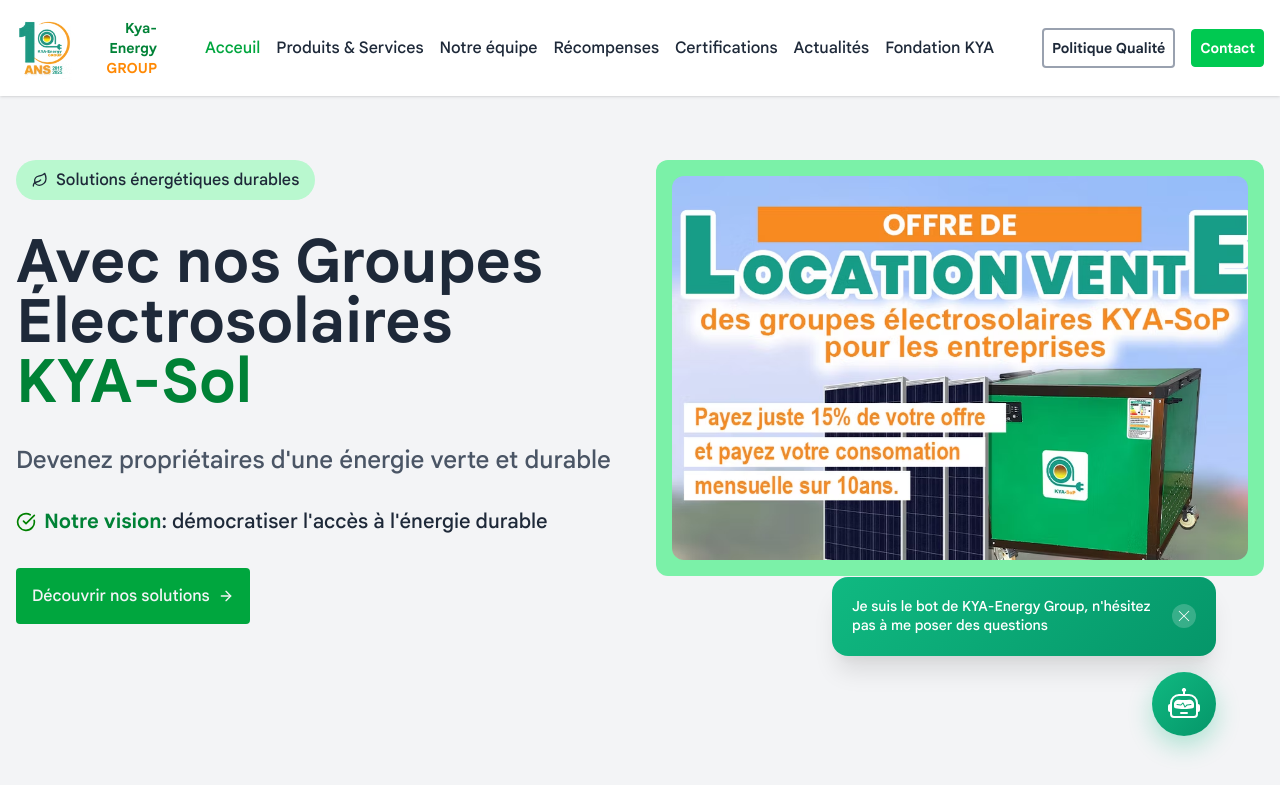
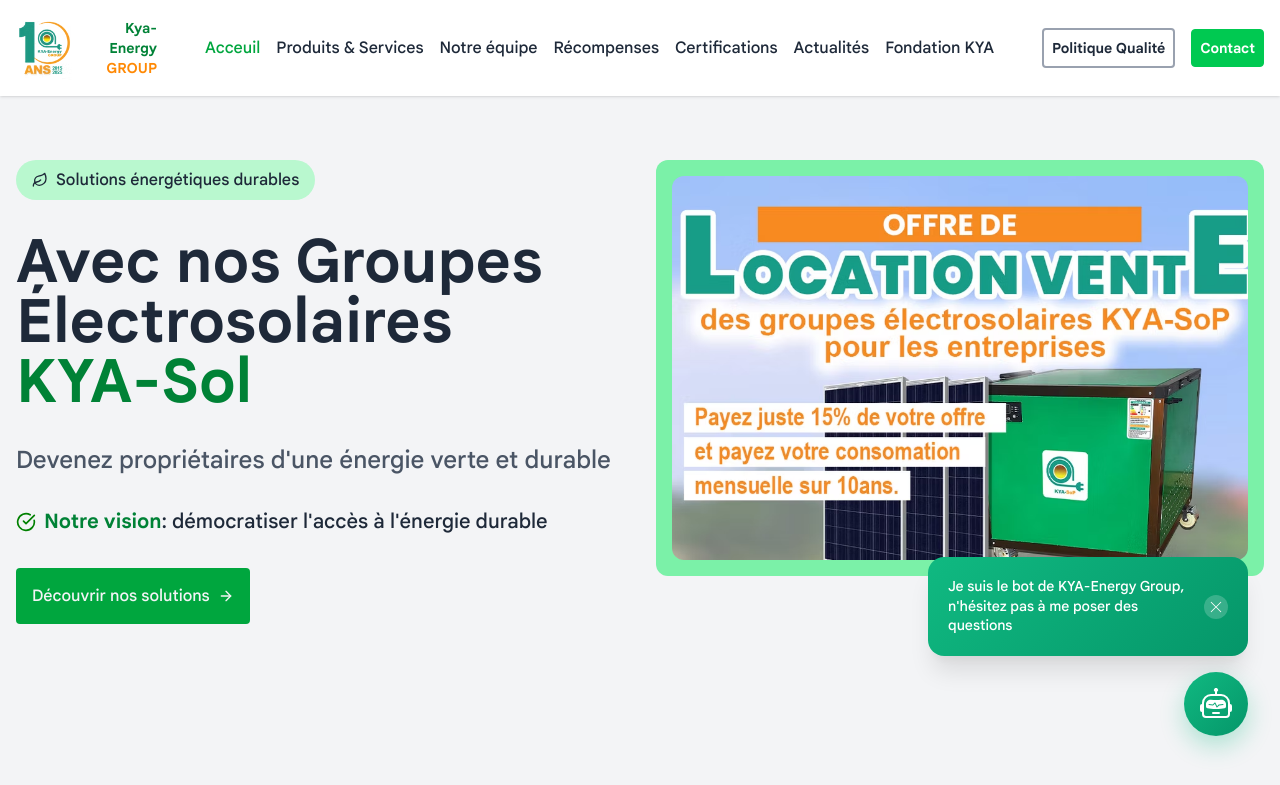
Before and after one commit to georgesnoe/kya-energy-website-redesign, a Next.js app: page / in a window 1280 px wide. Shown: the top 785 px of the page. Built offline with nearby package versions, Linux system fonts and the light colour scheme.

Commit message:
Fix chatbot interface and zoom

```diff
--- a/app/components/chatbot.css
+++ b/app/components/chatbot.css
@@ -418,7 +418,7 @@
     width: 64px;
     height: 64px;
     bottom: 64px;
-    right: 64px;
+    right: 32px;
     background: linear-gradient(135deg, #10b981 0%, #059669 100%);
     border: none;
     border-radius: 50%;
@@ -544,7 +544,6 @@
 /* Responsive */
 @media (min-width: 768px) {
 
-    #info,
     #chat {
         width: 384px;
         right: 64px;
--- a/app/layout.tsx
+++ b/app/layout.tsx
@@ -17,6 +17,9 @@
 }>) {
   return (
     <html lang="fr">
+      <head>
+        <meta name="viewport" content="width=device-width, initial-scale=1.0, user-scalable=no" />
+      </head>
       <body
         className={`${googleSansText.className} font-medium antialiased bg-gray-100 text-gray-800 min-h-screen`}
       >
```
